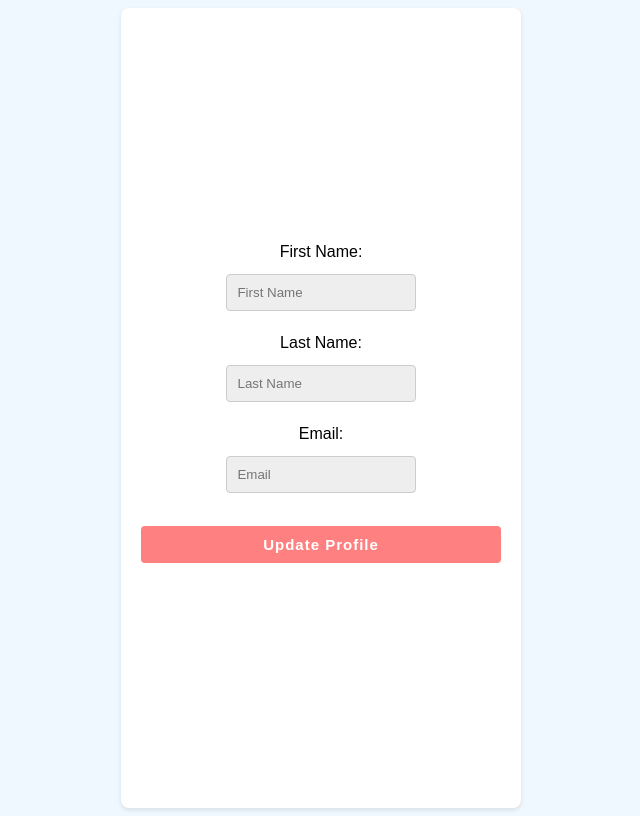
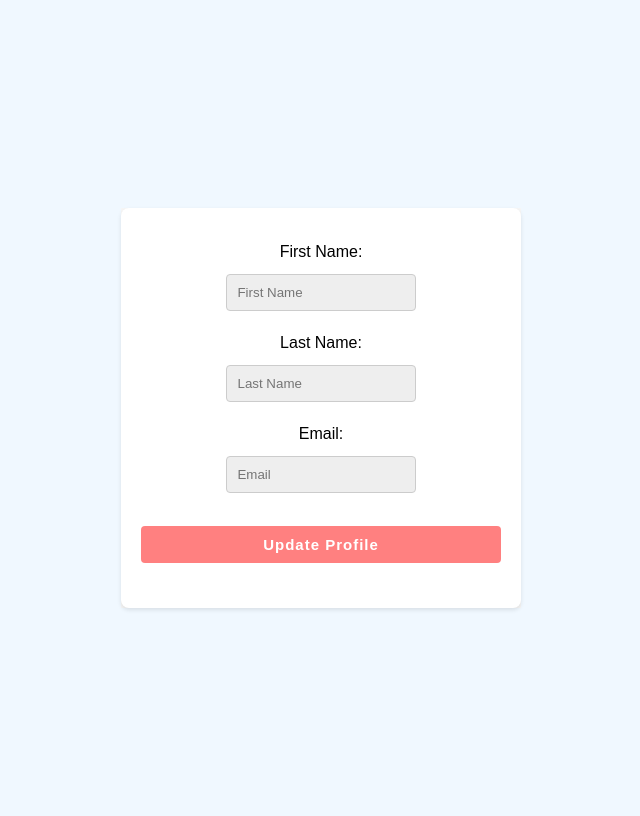
Before and after one commit to CSCC012023/final-project-s23-passion-pals, a React (Create React App) app in the folder client/: page /updateProfile in a window 1280 px wide. Shown: the whole page, without its empty margins (319-959 px from the left). Built offline with nearby package versions, Linux system fonts and the light colour scheme; no server answers; a web font is replaced by a local one.

Commit message:
Fixed containers for profile and update profile

```diff
--- a/client/src/components/Profile/Profile.css
+++ b/client/src/components/Profile/Profile.css
@@ -2,7 +2,7 @@
   display: flex;
   justify-content: center;
   align-items: center;
-  height: 100vh;
+  height: 50vh;
   background-color: #f6f6f6;
 }
 
--- a/client/src/components/Profile/UpdateProfile.css
+++ b/client/src/components/Profile/UpdateProfile.css
@@ -2,7 +2,7 @@
   display: flex;
   justify-content: center;
   align-items: center;
-  height: 100vh;
+  height: 50vh;
   background-color: #f6f6f6;
 }
 
```
